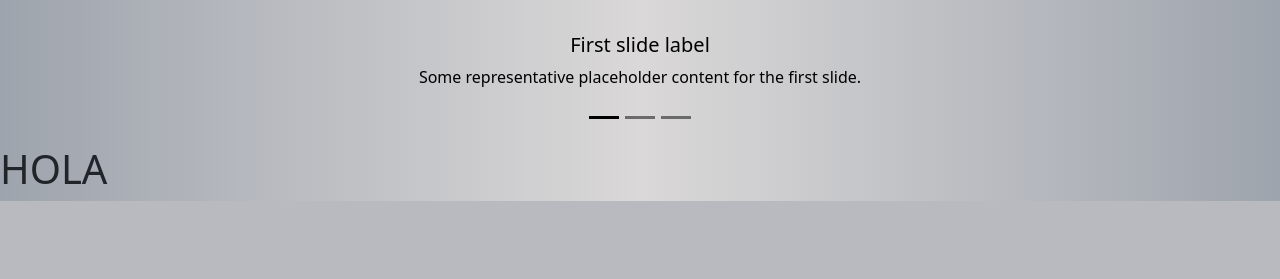
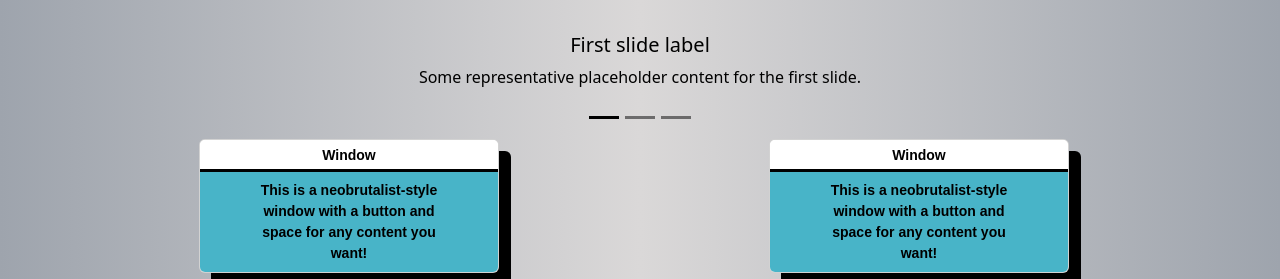
Before and after one commit to LucasExeVargas/portfolio-lucas-vargas, a PHP site: page / in a window 1280 px wide. Shown: the part 770-1049 px from the top of the page. Before the commit the page ends 971 px from the top, so only its background shows below. Run offline with PHP 8.4, Linux system fonts and the light colour scheme.

Commit message:
add new content

```diff
--- a/index.html
+++ b/index.html
@@ -105,11 +105,10 @@
                 <img src="img/yo-dia.svg" class="img-yo" alt="Descripción">
               </figure>
             </div>
-            <div class="col-md-6 text-center">
-
+            <div class="col-md-6 text-center d-flex flex-column justify-content-md-center align-items-md-center min-vh-md-100">
               <div class="container">
+                <div class="row justify-content-center">
                   <div class="col-md-8">
-
                     <div class="row">
                       <div>
                         <p class="text-center fs-4 fw-bold text-nav text-nav-dark">HOLA, ME LLAMO</p>
@@ -117,11 +116,12 @@
                       </div>
                     </div>
                     <div class="row">
-                    <div class="col-6" >
-                      <button class="button type1 custom-animated-btn"></button>
+                      <div class="col-6">
+                        <button class="button type1 custom-animated-btn btn-cv"></button>
                       </div>
                       <div class="col-6">
-                      <button class="button type1 custom-animated-btn"></button>
+                        <button class="button type1 custom-animated-btn btn-info"></button>
+                      </div>
                     </div>
                   </div>
                 </div>
@@ -132,10 +132,10 @@
       </section>
     <section class="container">
       <div id="carouselExampleCaptions" class="carousel slide">
-        <div class="carousel-indicators"<>
+        <div class="carousel-indicators">
           <button type="button" data-bs-target="#carouselExampleCaptions" data-bs-slide-to="0" class="active" aria-current="true" aria-label="Slide 1"></button>
-          <button type="button" data-bs-target="#carouselExampleCaptions" data-bs-slide-to="1" aria-label="Slide 2"></button>
-          <button type="button" data-bs-target="#carouselExampleCaptions" data-bs-slide-to="2" aria-label="Slide 3"></button>
+          <button type="button" data-bs-target="#carouselExampleCaptions" data-bs-slide-to="1" aria-label="Slide 2"  onclick="descargarPDF()"></button>
+          <button type="button" data-bs-target="#carouselExampleCaptions" data-bs-slide-to="2" aria-label="Slide 3" onclick="descargarPDF()"></button>
         </div>
         <div class="carousel-inner">
           <div class="carousel-item active">
@@ -171,7 +171,35 @@
       </div>
     </section>
     <section>
-      <h1>HOLA</h1>
+
+        <div class="container">
+          <div class="row">
+            <div class="col-md-6 text-center d-flex flex-column justify-content-md-center align-items-md-center min-vh-md-100">
+              <div class="card card-light">
+                <div class="head head-light"><p class="text-nav text-nav-dark">Window</p></div>
+                <div class="content content-light">
+                  <p class="text-nav text-nav-dark">
+                  This is a neobrutalist-style window with a button and space for any content
+                  you want!
+                  </p>
+
+                </div>
+              </div>
+            </div>
+            <div class="col-md-6 text-center d-flex flex-column justify-content-md-center align-items-md-center min-vh-md-100">
+              <div class="card card-light">
+                <div class="head head-light"><p class="text-nav text-nav-dark">Window</p></div>
+                <div class="content content-light">
+                  <p class="text-nav text-nav-dark">
+                  This is a neobrutalist-style window with a button and space for any content
+                  you want!
+                  </p>
+                </div>
+              </div>
+            </div>
+          </div>
+        </div>
+
     </section>
     <script src="script.js"></script>
     <script src="https://cdn.jsdelivr.net/npm/bootstrap@5.3.5/dist/js/bootstrap.bundle.min.js" integrity="sha384-k6d4wzSIapyDyv1kpU366/PK5hCdSbCRGRCMv+eplOQJWyd1fbcAu9OCUj5zNLiq" crossorigin="anonymous"></script>
--- a/script.js
+++ b/script.js
@@ -5,6 +5,10 @@ document.addEventListener('DOMContentLoaded', () => {
     const img = document.querySelector('.img-yo');
     const carousel = document.getElementById('carouselExampleCaptions');
     const btnMy = document.querySelectorAll('.custom-animated-btn');
+    const btnCV = document.querySelector('.btn-cv'); // Botón para descargar CV
+    const cards = document.querySelectorAll('.card');
+    const heads = document.querySelectorAll('.head');
+    const contents = document.querySelectorAll('.content');
 
     // Activar tema claro al inicio
     body.classList.add('light-theme');
@@ -18,6 +22,19 @@ document.addEventListener('DOMContentLoaded', () => {
         btn.classList.add('custom-animated-btn-light');
         btn.classList.remove('custom-animated-btn-dark');
     });
+    cards.forEach(card => {
+        card.classList.add('card-light');
+        card.classList.remove('card-dark');
+    });
+    heads.forEach(head => {
+        head.classList.add('head-light');
+        head.classList.remove('head-dark');
+    });
+    contents.forEach(content => {
+        content.classList.add('content-light');
+        content.classList.remove('content-dark');
+    });
+
 
     checkboxes.forEach(checkbox => {
         checkbox.checked = true;
@@ -40,6 +57,18 @@ document.addEventListener('DOMContentLoaded', () => {
                     btn.classList.add('custom-animated-btn-light');
                     btn.classList.remove('custom-animated-btn-dark');
                 });
+                cards.forEach(card => {
+                    card.classList.add('card-light');
+                    card.classList.remove('card-dark');
+                });
+                heads.forEach(head => {
+                    head.classList.add('head-light');
+                    head.classList.remove('head-dark');
+                });
+                contents.forEach(content => {
+                    content.classList.add('content-light');
+                    content.classList.remove('content-dark');
+                });
             } else {
                 body.classList.remove('light-theme');
                 body.classList.add('dark-theme');
@@ -53,7 +82,32 @@ document.addEventListener('DOMContentLoaded', () => {
                     btn.classList.add('custom-animated-btn-dark');
                     btn.classList.remove('custom-animated-btn-light');
                 });
+                cards.forEach(card => {
+                    card.classList.remove('card-light');
+                    card.classList.add('card-dark');
+                });
+                heads.forEach(head => {
+                    head.classList.remove('head-light');
+                    head.classList.add('head-dark');
+                });
+                contents.forEach(content => {
+                    content.classList.remove('content-light');
+                    content.classList.add('content-dark');
+                });
+
             }
         });
     });
+
+    // Descargar PDF al hacer click en el botón
+    if (btnCV) {
+        btnCV.addEventListener('click', () => {
+            const link = document.createElement('a');
+            link.href = 'download\\CV-LucasVargas.pdf'; // Reemplaza con la ruta real de tu PDF
+            link.download = 'Lucas_Vargas_CV.pdf';
+            document.body.appendChild(link);
+            link.click();
+            document.body.removeChild(link);
+        });
+    }
 });
--- a/style.css
+++ b/style.css
@@ -223,7 +223,7 @@ header {
 }
 
 .custom-animated-btn-light.type1::before {
-  content: "Hover Me";
+
   height: 50px;
   width: 150px;
   background-color: #000000;
@@ -238,6 +238,12 @@ header {
   align-items: center;
   justify-content: center;
   transition: all 0.5s ease-in-out;
+}
+.custom-animated-btn-light.type1.btn-cv::before{
+  content: "CV";
+}
+.custom-animated-btn-light.type1.btn-info::before{
+  content: "INFO";
 }
 
 .custom-animated-btn.type1:hover::after {
@@ -267,7 +273,6 @@ header {
 }
 
 .custom-animated-btn-dark.type1::before {
-  content: "Hover Me";
   height: 50px;
   width: 150px;
   background-color: #ffffff;
@@ -283,3 +288,67 @@ header {
   justify-content: center;
   transition: all 0.5s ease-in-out;
 }
+.custom-animated-btn-dark.type1.btn-cv::before{
+  content: 'CV';
+}
+.custom-animated-btn-dark.type1.btn-info::before{
+  content: 'INFO';
+}
+.card {
+  font-family: Montserrat, sans-serif;
+  width: 300px;
+  height: 250px;
+  transform: translate(-6px, -6px);
+  overflow: hidden;
+  transition: all 0.3s ease;
+}
+.card-light{
+  border: 3px solid #000000;
+  box-shadow: 12px 12px 0 #000000;
+}
+.card-dark{
+  border: 3px solid #ffffff;
+  box-shadow: 12px 12px 0 #ffffff;
+}
+
+.head {
+  font-family: Montserrat, sans-serif;
+  font-size: 14px;
+  font-weight: 900;
+  width: 100%;
+  height: 32px;
+
+}
+.head-light{
+  background: #ffffff;
+  padding: 5px 12px;
+  color: #000000;
+  border-bottom: 3px solid #000000;
+}
+.head-dark{
+  background: #000000;
+  padding: 5px 12px;
+  color: #ffffff;
+  border-bottom: 3px solid #ffffff;
+}
+.content {
+  padding: 8px 12px;
+  font-size: 14px;
+  font-weight: 600;
+  background: #48B4C8;
+}
+.content-light{
+  background: #48B4C8;
+}
+.content-dark{
+  background: #11222C;
+}
+
+.card-light:hover {
+  transform: translate(-6px, -6px); /* Corrected the property here */
+  box-shadow: 16px 16px 0 #000000; /* Optional: added an effect on hover */
+}
+.card-dark:hover {
+  transform: translate(-6px, -6px); /* Corrected the property here */
+  box-shadow: 16px 16px 0 #ffffff; /* Optional: added an effect on hover */
+}
```
Also changed, not shown: 1 other file. Lines whose indentation alone changed are shown as unchanged.
